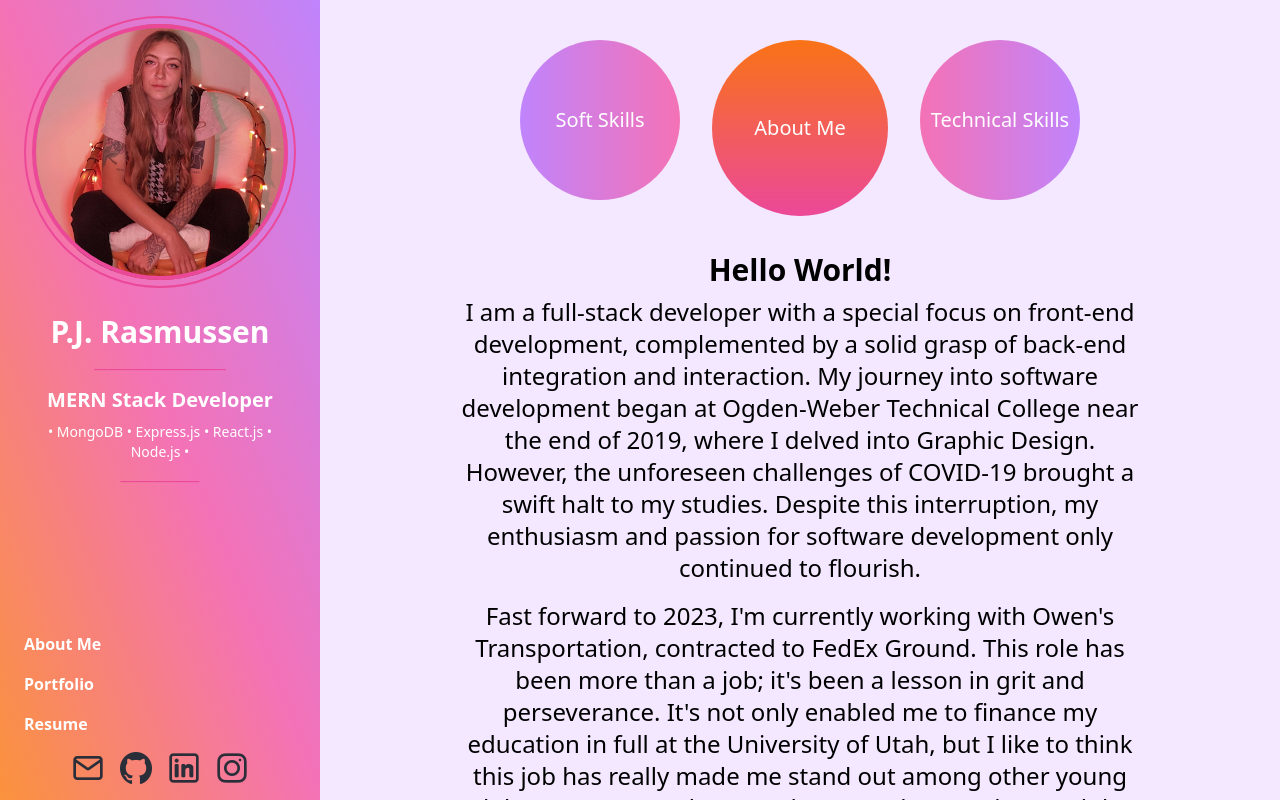
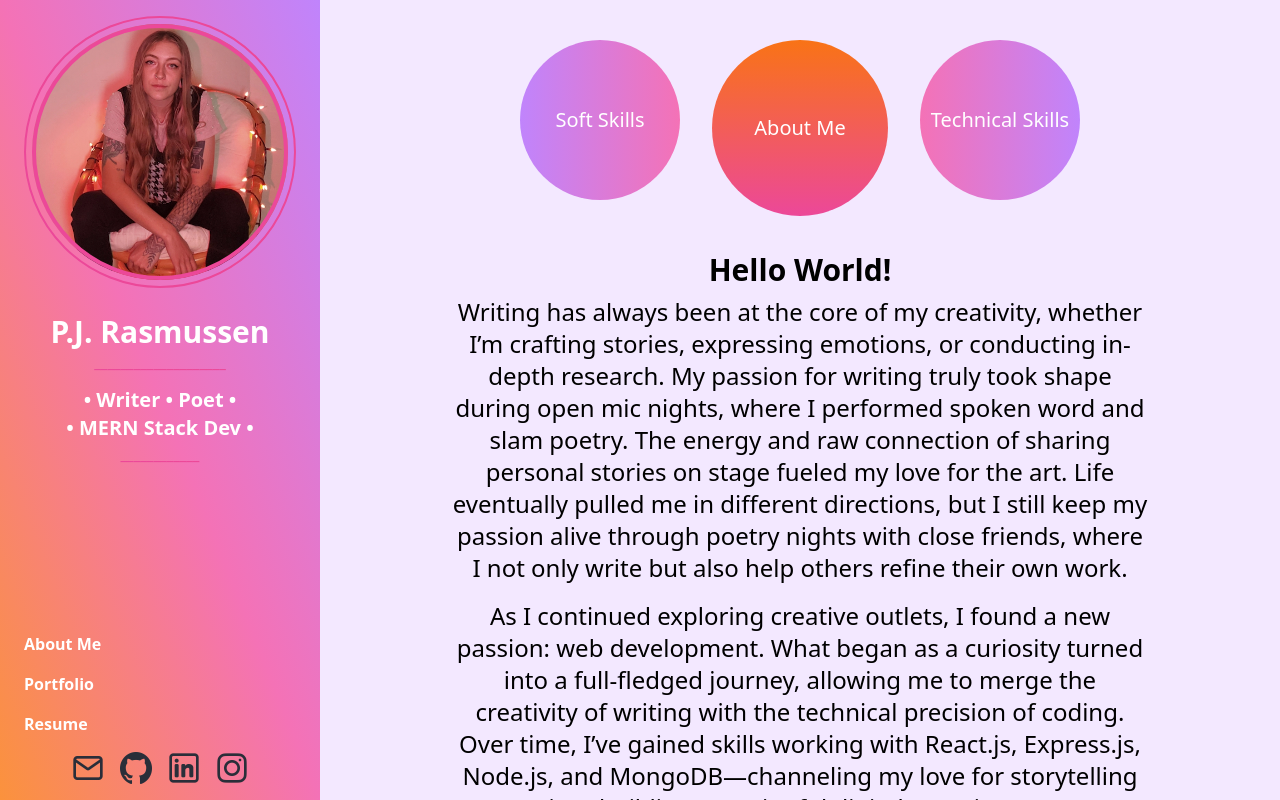
Before and after one commit to whats-a-pj/Portfolio, a React (Vite) app: page / in a window 1280 px wide. Built offline with nearby package versions, Linux system fonts and the light colour scheme.

Commit message:
revamp to include writing

```diff
--- a/src/components/Navbar.jsx
+++ b/src/components/Navbar.jsx
@@ -47,8 +47,9 @@ export default function Navbar() {
           <div className="mt-5 font-bold text-3xl">P.J. Rasmussen</div>
           <div className="text-pink-500 font-bold">____________________</div>
           <div className="text-center text-sm mt-3">
-            <p className="text-xl font-bold">MERN Stack Developer</p>
-            <p className="mt-2">• MongoDB • Express.js • React.js • Node.js •</p>
+            <p className="text-xl font-bold">• Writer • Poet •</p>
+            <p className="text-xl font-bold">• MERN Stack Dev •</p>
+            {/* <p className="mt-2">• among other things •</p> */}
           </div>
           <div className="text-pink-500 font-bold">____________</div>
         </div>
--- a/src/pages/Aboutme.jsx
+++ b/src/pages/Aboutme.jsx
@@ -101,10 +101,10 @@ export default function Aboutme() {
         {showSecondParagraph && (
           <div className="mt-5 mx-auto w-3/4 text-center">
               <h1 className="text-3xl font-bold">Hello World!</h1>
-          <p className="text-2xl mt-2">I am a full-stack developer with a special focus on front-end development, complemented by a solid grasp of back-end integration and interaction. My journey into software development began at Ogden-Weber Technical College near the end of 2019, where I delved into Graphic Design. However, the unforeseen challenges of COVID-19 brought a swift halt to my studies. Despite this interruption, my enthusiasm and passion for software development only continued to flourish.</p>
-          <p className="text-2xl mt-4"> Fast forward to 2023, I'm currently working with Owen's Transportation, contracted to FedEx Ground. This role has been more than a job; it's been a lesson in grit and perseverance. It's not only enabled me to finance my education in full at the University of Utah, but I like to think this job has really made me stand out among other young adults as most people around my age don't understand that you have to actively put in the work to succeed.</p>
-          <p className="text-2xl mt-4">In the past six months, I have been meticulously balancing work and academic commitments, immersing myself in coding. This includes not only completing assignments but also advancing my personal projects and dedicating time to further study.</p>
-          <p className="text-2xl mt-4"> My goal? To design and contribute to projects that deliver meaningful change to communities, bringing positive change into this complex world. With every line of code, I strive to blend creativity and functionality. I am devoted to enhancing the efficiency and inclusivity of the digital landscape, ensuring it's accessible and beneficial to everyone.</p>
+          <p className="text-2xl mt-2">Writing has always been at the core of my creativity, whether I’m crafting stories, expressing emotions, or conducting in-depth research. My passion for writing truly took shape during open mic nights, where I performed spoken word and slam poetry. The energy and raw connection of sharing personal stories on stage fueled my love for the art. Life eventually pulled me in different directions, but I still keep my passion alive through poetry nights with close friends, where I not only write but also help others refine their own work.</p>
+          <p className="text-2xl mt-4">As I continued exploring creative outlets, I found a new passion: web development. What began as a curiosity turned into a full-fledged journey, allowing me to merge the creativity of writing with the technical precision of coding. Over time, I’ve gained skills working with React.js, Express.js, Node.js, and MongoDB—channeling my love for storytelling into building meaningful digital experiences.</p>
+          <p className="text-2xl mt-4">Coding, like writing, became a way for me to construct and share ideas, using a different set of tools but with the same creative spirit. Just as I used words to evoke emotion and connection, I now use code to build platforms that enable interaction and innovation. Both crafts, while distinct, offer me the ability to create something from nothing, blending art with function.</p>
+          <p className="text-2xl mt-4">Now, whether through writing or web development, my goal remains the same: to create and contribute to projects that inspire connection and positive change. My work, no matter the medium, is rooted in the desire to blend creativity with functionality, ensuring that the stories I tell and the platforms I build are accessible, impactful, and relevant to the world around us.</p>
           </div>
         )}
 {showThirdParagraph && (
```
